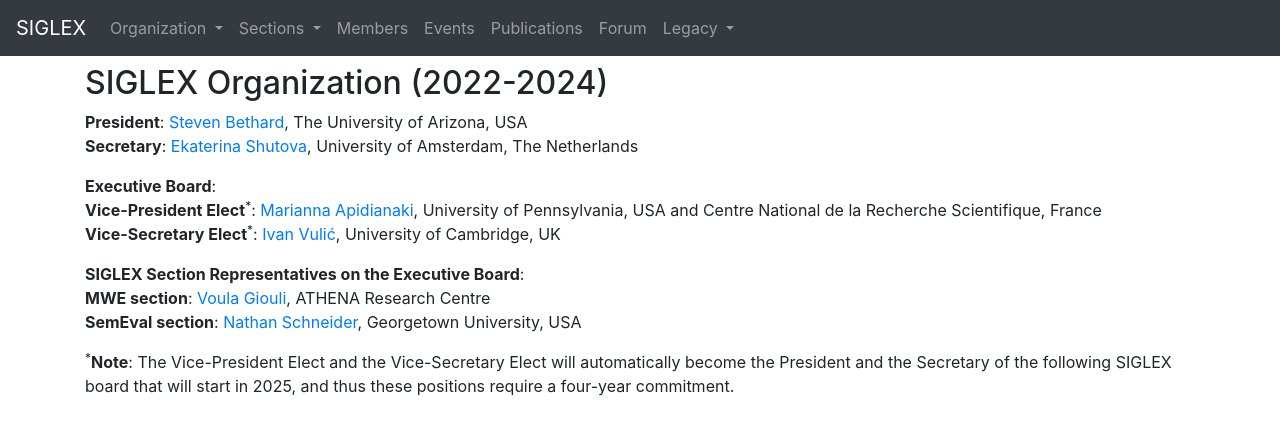
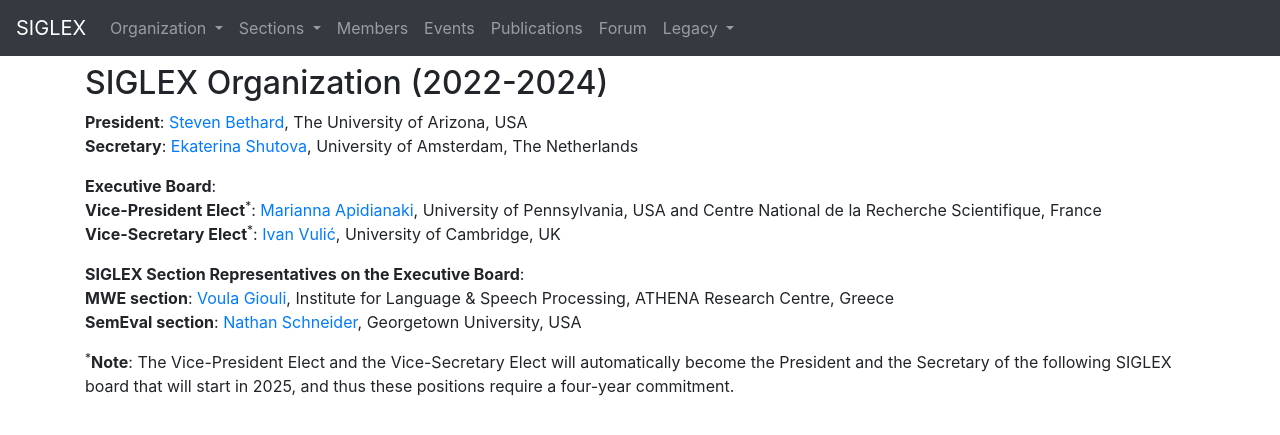
Before and after one commit to acl-org/siglex, a Jekyll site: the page built from board/2022.md, in a window 1280 px wide. Shown: the top 435 px of the page. Built offline with Jekyll 4.4.1, drawn with Linux system fonts in a browser that asks for light colours.

Commit message:
Update 2022.md

```diff
--- a/board/2022.md
+++ b/board/2022.md
@@ -13,7 +13,7 @@ title: "Board 2022-2024"
 **Vice-Secretary Elect**<sup>*</sup>: [Ivan Vulić](https://sites.google.com/site/ivanvulic/), University of Cambridge, UK
 
 **SIGLEX Section Representatives on the Executive Board**:
-**MWE section**: [Voula Giouli](https://www.ilsp.gr/en/members/giouli-voula-2/), ATHENA Research Centre
+**MWE section**: [Voula Giouli](https://www.ilsp.gr/en/members/giouli-voula-2/), Institute for Language & Speech Processing, ATHENA Research Centre, Greece
 **SemEval section**: [Nathan Schneider](https://people.cs.georgetown.edu/nschneid/), Georgetown University, USA
 
 <sup>*</sup>**Note**: The Vice-President Elect and the Vice-Secretary Elect will automatically become the President and the Secretary of the following SIGLEX board that will start in 2025, and thus these positions require a four-year commitment.
```
